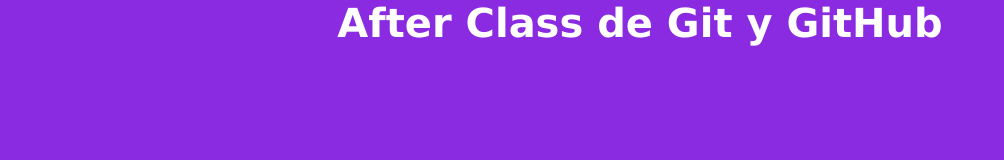
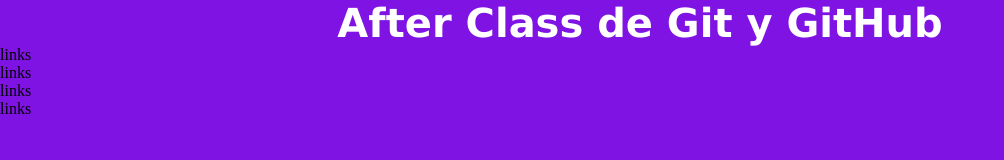
Before and after one commit to Nellu2807/after_git, a plain HTML site: page index.html in a window 1280 px wide. Shown: the whole page, without its empty margins (0-1004 px from the left). Drawn offline with Linux system fonts and the light colour scheme.

Commit message:
agregue nav

```diff
--- a/css/estilo.css
+++ b/css/estilo.css
@@ -4,7 +4,7 @@
     box-sizing: border-box;
 }
 body{
-    background-color: blueviolet;
+    background-color: #7f13e3;
 
 }
 h1{
--- a/index.html
+++ b/index.html
@@ -12,6 +12,14 @@
         <h1>
             After Class de Git y GitHub
         </h1>
+        <nav>
+            <ul>
+                <li>links</li>
+                <li>links</li>
+                <li>links</li>
+                <li>links</li>
+            </ul>
+        </nav>
     </header>
 
 </body>
```
